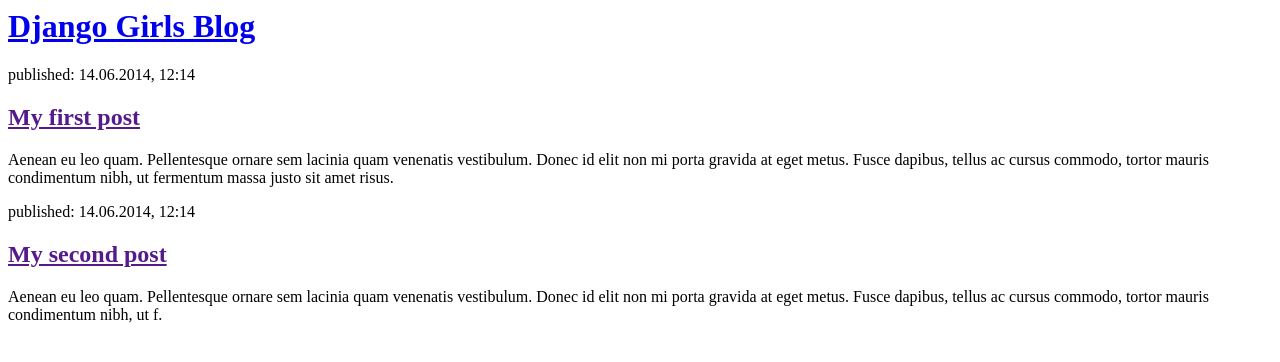
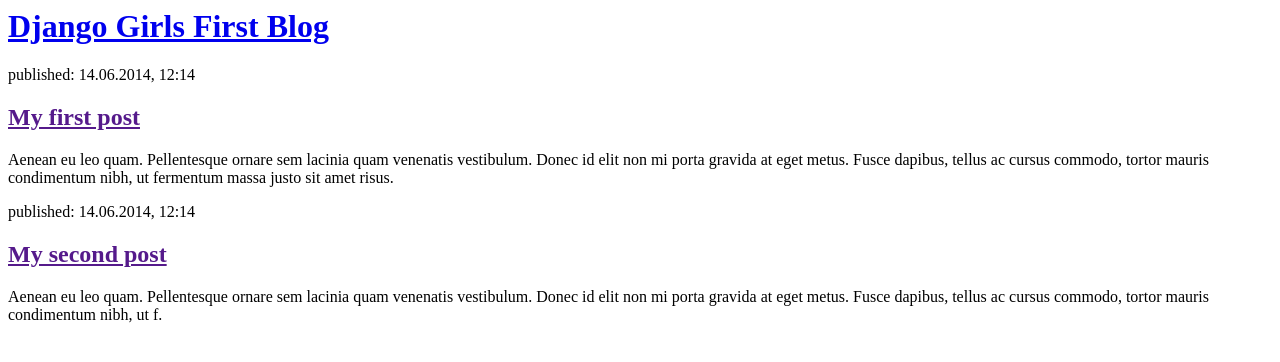
Before and after one commit to JulietaSolisBSSI/my-first-blog, a Django app: page / in a window 1280 px wide. Shown: the top 362 px of the page. Run offline with Django 3.2, Linux system fonts and the light colour scheme.

Commit message:
two more commits

```diff
--- a/blog/templates/blog/post_list.html
+++ b/blog/templates/blog/post_list.html
@@ -4,7 +4,7 @@
     </head>
     <body>
         <div>
-            <h1><a href="/">Django Girls Blog</a></h1>
+            <h1><a href="/">Django Girls First Blog</a></h1>
         </div>
 
         <div>
--- a/blog/views.py
+++ b/blog/views.py
@@ -1,5 +1,7 @@
 from django.shortcuts import render
+from django.utils import timezone
+from .models import Post
 
-# Create your views here.
 def post_list(request):
-    return render(request, 'blog/post_list.html')
+    posts = Post.objects.filter(published_date__lte=timezone.now()).order_by('published_date')
+    return render(request, 'blog/post_list.html', {'posts': posts})
```
